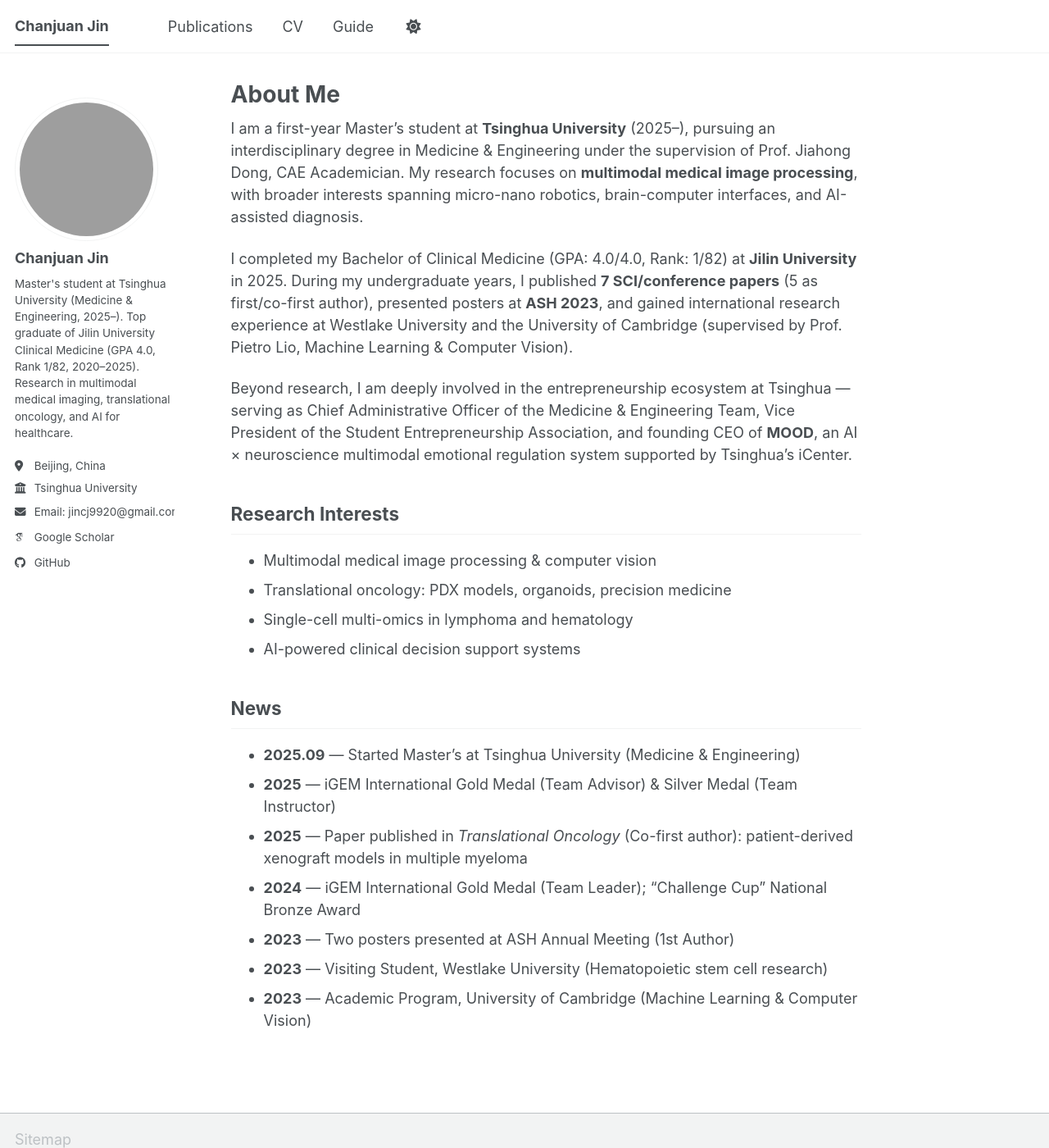
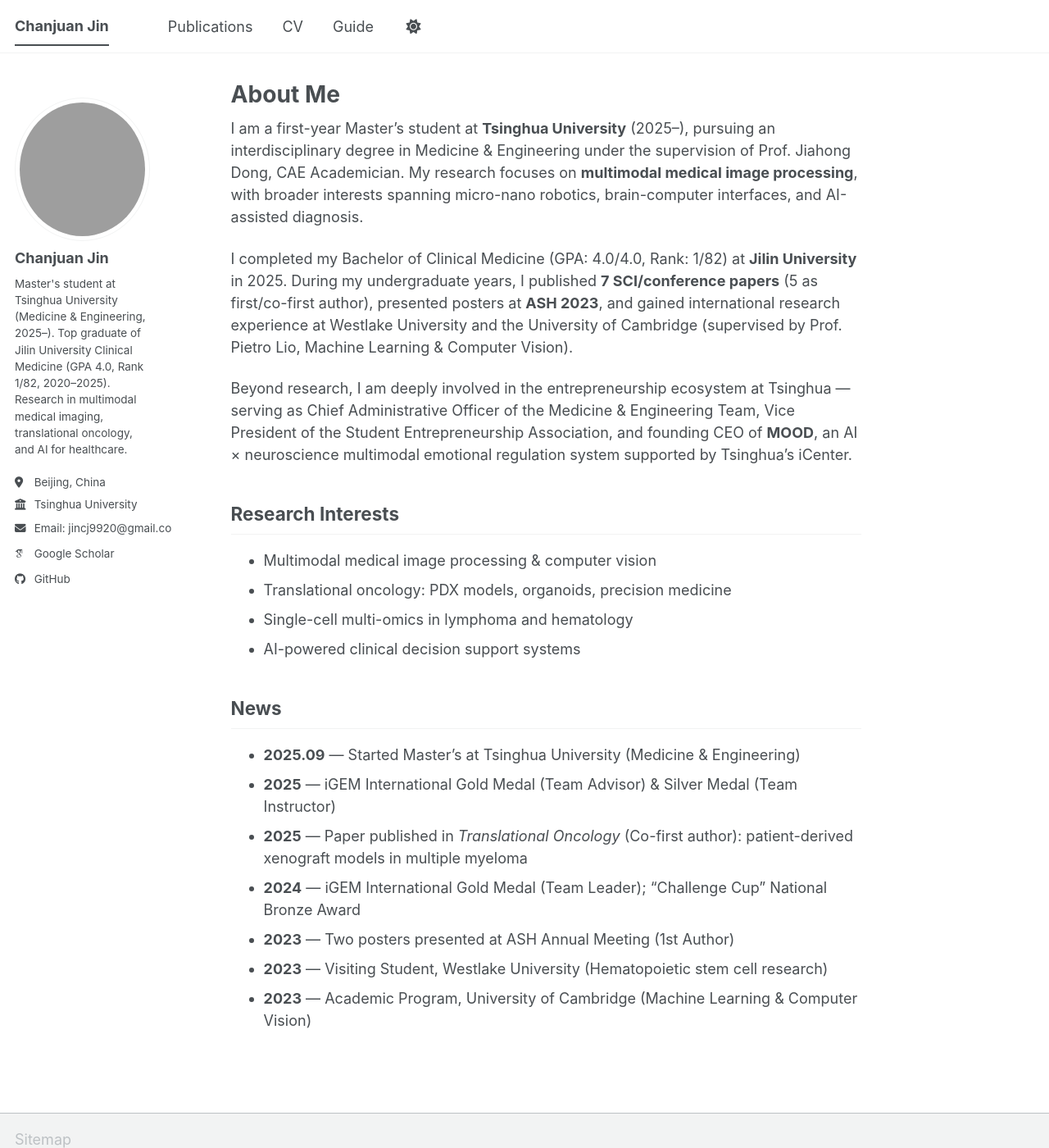
Before and after one commit to chanjuanjin/chanjuan.github.io, a Jekyll site: the page built from _pages/about.md, in a window 1280 px wide and 1400 px high. Shown: the whole window at 82% size. Built offline with Jekyll 4.4.1, drawn with Linux system fonts in a browser that asks for light colours; some web fonts are replaced; a script bundle is joined from its source files by our own code; library files that are not in the unit come from our copies.

Commit message:
Backup: Jekyll site with custom sidebar styles
Before migrating to PRISM template.

```diff
--- a/_config.yml
+++ b/_config.yml
@@ -26,7 +26,9 @@
   avatar           : "chanjuan.jpg"
   name             : "Chanjuan Jin"
   pronouns         : # example: "she/her"
-  bio              : "Master's student at Tsinghua University (Medicine & Engineering, 2025–). Top graduate of Jilin University Clinical Medicine (GPA 4.0, Rank 1/82, 2020–2025). Research in multimodal medical imaging, translational oncology, and AI for healthcare."
+  bio              : "Master's student at Tsinghua University (Medicine & Engineering, 2025–).
+Top graduate of Jilin University Clinical Medicine (GPA 4.0, Rank 1/82, 2020–2025).
+Research in multimodal medical imaging, translational oncology, and AI for healthcare."
   location         : "Beijing, China"
   employer         : "Tsinghua University"
   uri              : # URL
--- /dev/null
+++ b/_sass/_custom.scss
@@ -0,0 +1,21 @@
+/* Custom styles for personal website */
+
+/* Author bio - preserve line breaks */
+.author__bio {
+  white-space: pre-line;
+}
+
+/* Sidebar - narrower and shifted left */
+@media screen and (min-width: 1024px) {
+  .sidebar {
+    width: 15% !important;
+    max-width: 260px !important;
+    padding-right: 1.5rem !important;
+  }
+
+  /* Adjust main content width to match narrower sidebar */
+  .page__content,
+  .archive__item {
+    width: auto !important;
+  }
+}
--- a/assets/css/main.scss
+++ b/assets/css/main.scss
@@ -39,5 +39,7 @@
 
     "vendor/font-awesome/fontawesome",
     "vendor/font-awesome/solid",
-    "vendor/font-awesome/brands"
+    "vendor/font-awesome/brands",
+
+    "custom"
 ;
```
